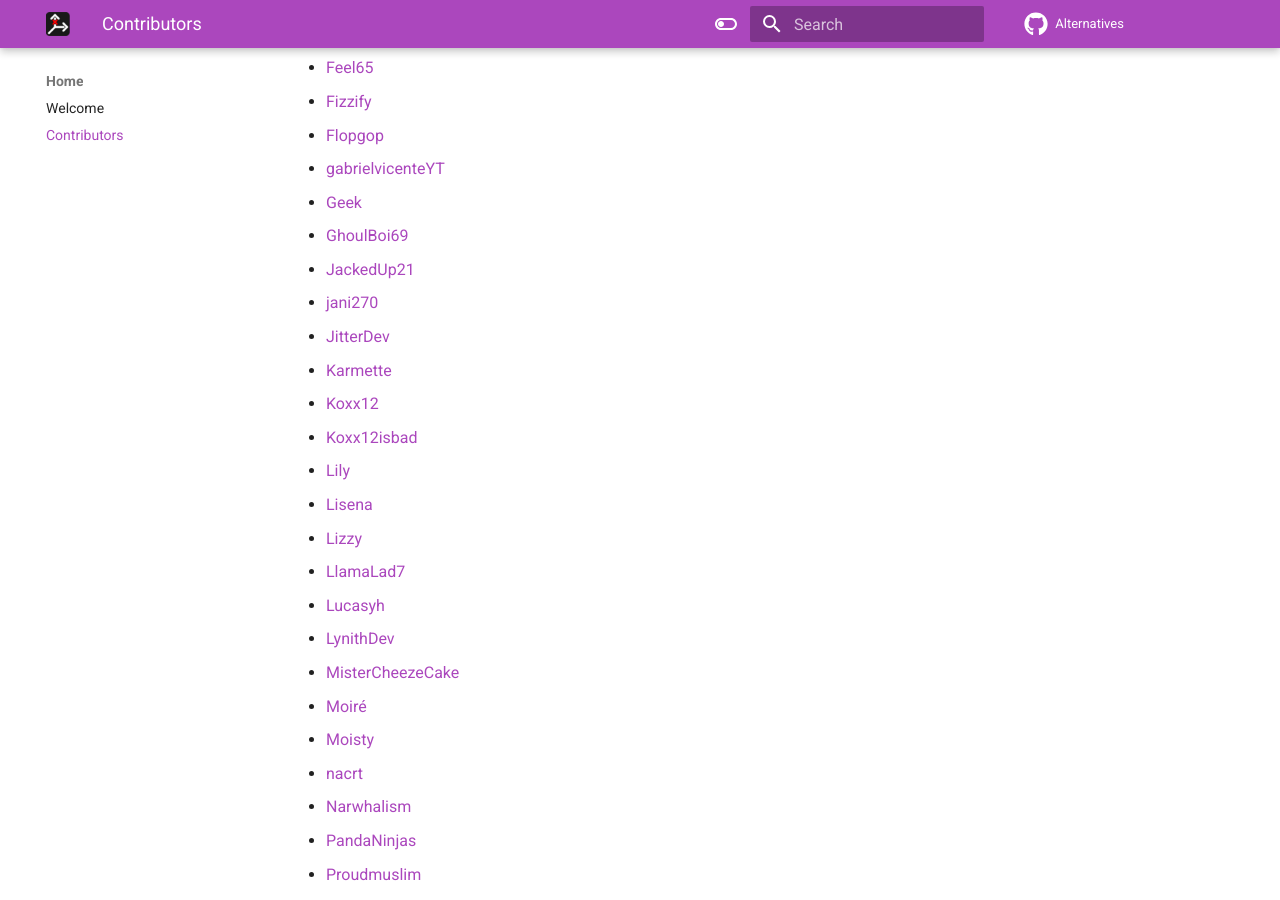
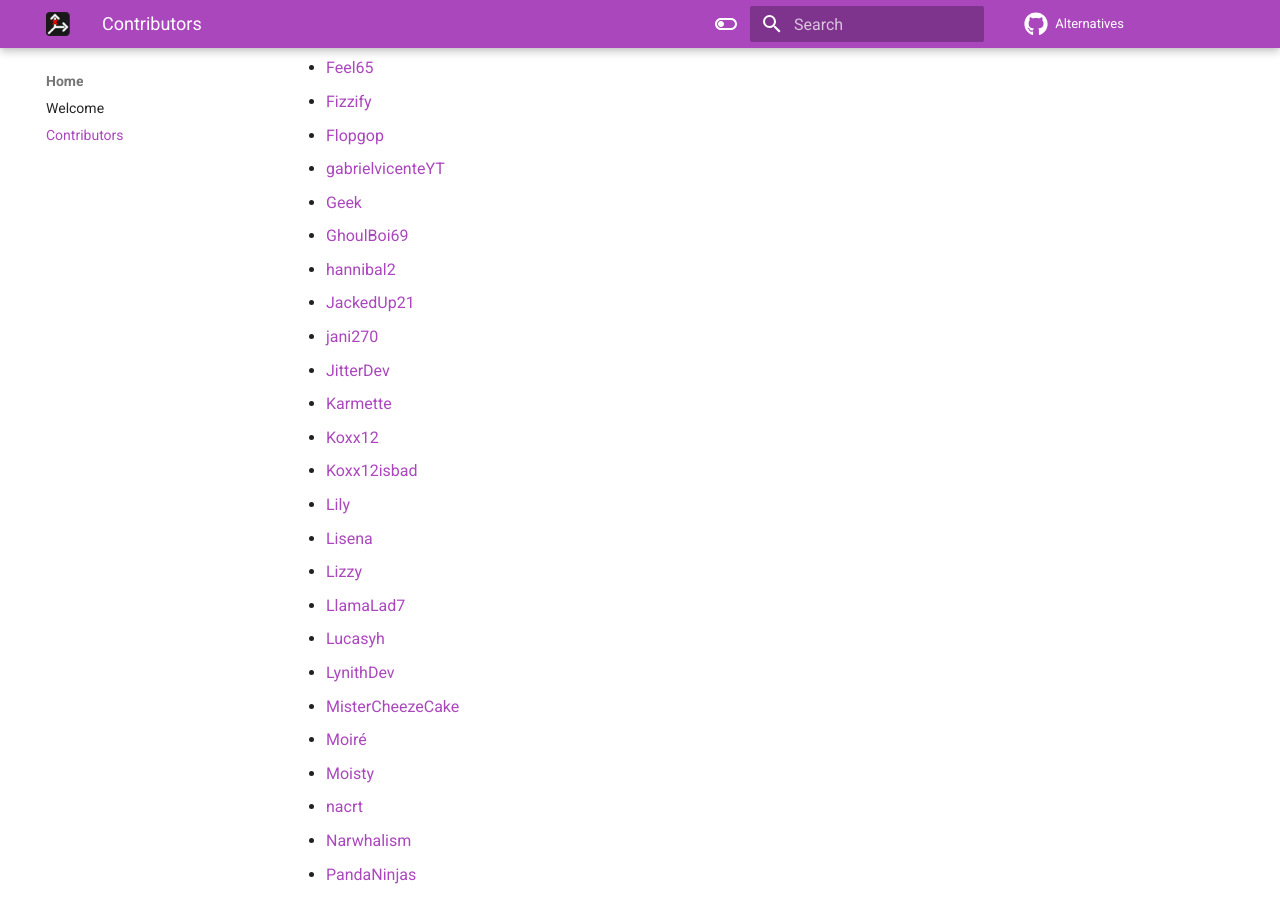
Before and after one commit to MicrocontrollersDev/Alternatives, an MkDocs documentation site: the page built from docs/contributors.md, in a window 1280 px wide and 900 px high, scrolled down 609 px. Built offline with MkDocs 1.6.1 and Material for MkDocs 9.7.7, drawn with Linux system fonts in a browser that asks for light colours; comment, search, counter and statistics services are not loaded.

Commit message:
add hannibal to master contributor

```diff
--- a/docs/contributors.md
+++ b/docs/contributors.md
@@ -19,6 +19,7 @@
 * [gabrielvicenteYT](https://github.com/gabrielvicenteYT)
 * [Geek](https://github.com/GamingGeek)
 * [GhoulBoi69](https://github.com/GhoulBoii)
+* [hannibal2](https://github.com/hannibal002)
 * [JackedUp21](https://github.com/JackedUp21)
 * [jani270](https://github.com/jani270)
 * [JitterDev](https://github.com/JitterDev)
```
